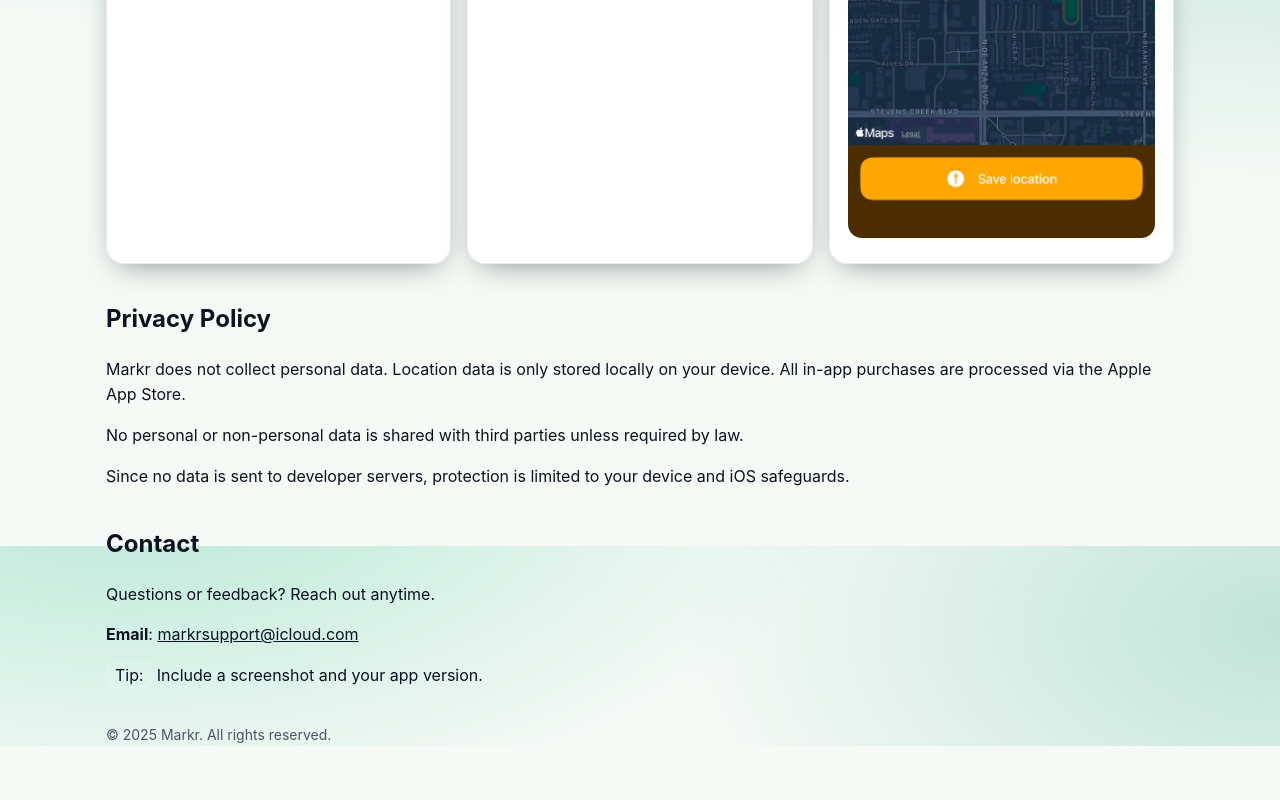
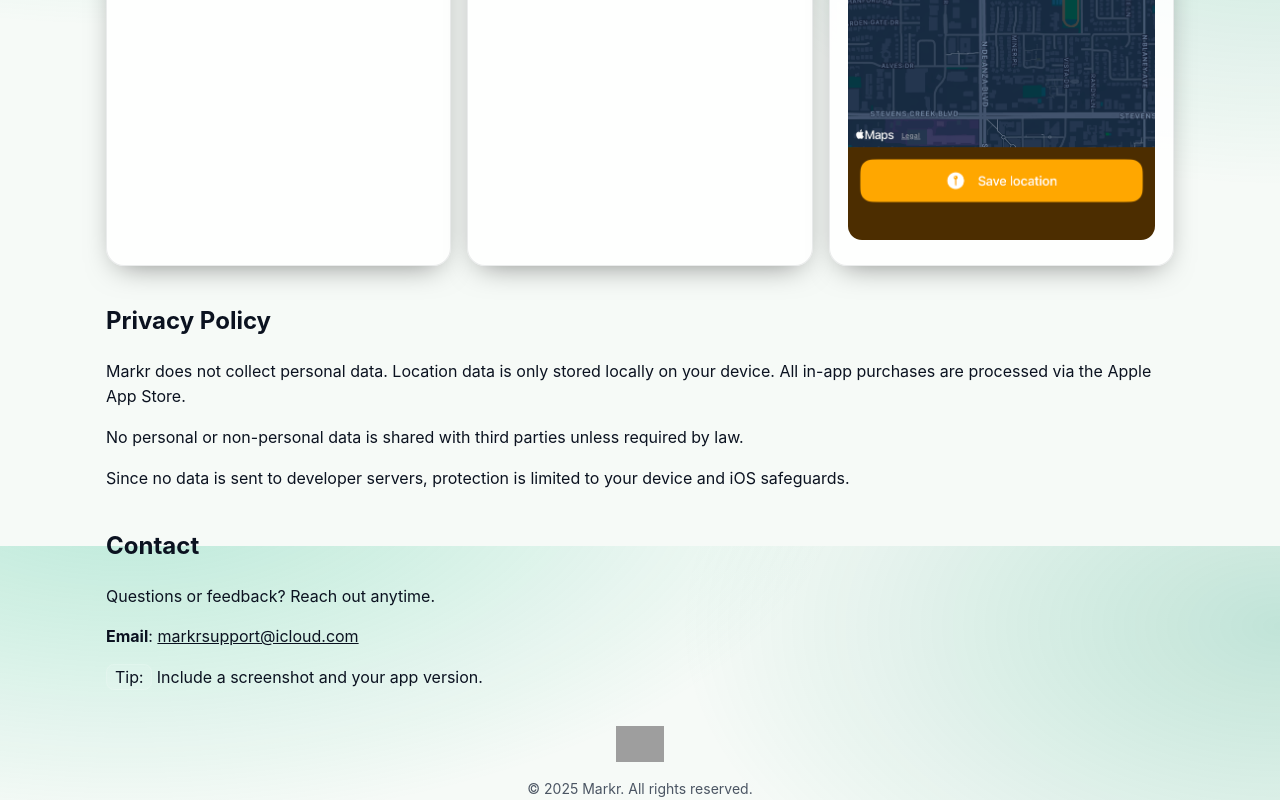
Before and after one commit to Eirias/MarkrSupport, a plain HTML site: page index.html in a window 1280 px wide. Shown: the part 1054-1854 px from the top of the page. Before the commit the page ends 1800 px from the top, so only its background shows below. Drawn offline with Linux system fonts and the light colour scheme; grey boxes are pictures that could not be loaded.

Commit message:
Add App Store download badges and location sharing feature
- Add official Apple App Store badges to hero and footer sections
- Badges automatically switch language (EN/DE) based on user selection
- Add new feature: share locations with friends and family
- Remove redundant privacy button from hero (available in navigation)

```diff
--- a/index.html
+++ b/index.html
@@ -34,7 +34,9 @@
       <div>
         <h1 id="hero-title">Markr - Save places with a single tap.</h1>
         <p class="subtitle" id="hero-sub">Markr is the fast on-the-go location list—no account, no cloud. Save your current position in an instant and organize your places effortlessly.</p>
-        <a class="cta" href="#privacy" id="cta-privacy">View Privacy</a>
+        <a class="app-store-badge" id="app-store-hero" href="https://apps.apple.com/us/app/markr-save-places/id6752721249" target="_blank" rel="noopener noreferrer">
+          <img src="https://tools.applemediaservices.com/api/badges/download-on-the-app-store/black/en-us?size=250x83" alt="Download on the App Store">
+        </a>
       </div>
     </section>
 
@@ -52,6 +54,7 @@
             <li id="f1">One-tap save of your current location</li>
             <li id="f2">Lightweight, privacy-first—data stays on device</li>
             <li id="f3">Widget & Control Center integration</li>
+            <li id="f4">Share locations with friends and family</li>
           </ul>
         </article>
         <article class="card">
@@ -81,7 +84,12 @@
   </main>
 
   <footer class="wrap">
-    © <span id="year">2025</span> Markr. <span id="rights">All rights reserved.</span>
+    <div class="footer-content">
+      <a class="app-store-badge app-store-badge-small" id="app-store-footer" href="https://apps.apple.com/us/app/markr-save-places/id6752721249" target="_blank" rel="noopener noreferrer">
+        <img src="https://tools.applemediaservices.com/api/badges/download-on-the-app-store/black/en-us?size=250x83" alt="Download on the App Store">
+      </a>
+      <p>© <span id="year">2025</span> Markr. <span id="rights">All rights reserved.</span></p>
+    </div>
   </footer>
 
   <script src="script.js"></script>
--- a/script.js
+++ b/script.js
@@ -14,6 +14,7 @@
       f1: "One-tap save of your current location",
       f2: "Lightweight, privacy-first—data stays on device",
       f3: "Widget & Control Center integration",
+      f4: "Share locations with friends and family",
       contact_title: "Contact",
       contact_desc: "Questions or feedback? Reach out anytime.",
       contact_email_label: "Email",
@@ -36,6 +37,7 @@
       f1: "Standort mit einem Tap speichern",
       f2: "Leichtgewichtig & datenschutzfreundlich – Daten bleiben auf dem Gerät",
       f3: "Widget- & Control Center-Integration",
+      f4: "Orte mit Freunden und Familie teilen",
       contact_title: "Kontakt",
       contact_desc: "Fragen oder Feedback? Schreib uns jederzeit.",
       contact_email_label: "E-Mail",
@@ -61,7 +63,6 @@
 
     $('#hero-title').textContent = d.hero_title;
     $('#hero-sub').textContent = d.hero_sub;
-    $('#cta-privacy').textContent = d.hero_cta;
 
     $('#marketing-title').textContent = d.marketing_title;
     $('#marketing-p1').textContent = d.marketing_p1;
@@ -72,6 +73,7 @@
     $('#f1').textContent = d.f1;
     $('#f2').textContent = d.f2;
     $('#f3').textContent = d.f3;
+    $('#f4').textContent = d.f4;
 
     $('#contact-title').textContent = d.contact_title;
     $('#contact-desc').textContent = d.contact_desc;
@@ -83,6 +85,16 @@
     $('#privacy-p3').textContent = d.privacy_p3;
 
     $('#rights').textContent = d.footer_rights;
+
+    // Update App Store badges based on language
+    const badgeLocale = lang === 'de' ? 'de-de' : 'en-us';
+    const badgeUrl = `https://tools.applemediaservices.com/api/badges/download-on-the-app-store/black/${badgeLocale}?size=250x83`;
+    const badgeAlt = lang === 'de' ? 'Laden im App Store' : 'Download on the App Store';
+    $$('.app-store-badge img').forEach(img => {
+      img.src = badgeUrl;
+      img.alt = badgeAlt;
+    });
+
     localStorage.setItem('lang', lang);
     langSelect.value = lang;
   }
--- a/styles.css
+++ b/styles.css
@@ -56,6 +56,10 @@
   background:linear-gradient(135deg,var(--accent),var(--accent-2));
   color:white;text-decoration:none;font-weight:700;box-shadow:0 10px 30px var(--ring)
 }
+.app-store-badge{display:inline-block;transition:opacity .2s,transform .2s}
+.app-store-badge:hover{opacity:.85;transform:scale(1.02)}
+.app-store-badge img{height:44px;width:auto;display:block}
+.app-store-badge-small img{height:36px}
 /*.hero img{width:100%;border-radius:20px;border:1px solid color-mix(in oklab, var(--fg) 8%, transparent);box-shadow:0 10px 30px -12px rgba(0,0,0,.6)}*/
 .section{margin:36px 0}
 .cards{display:grid;grid-template-columns:1fr;gap:16px}
@@ -67,6 +71,8 @@
 }
 .card img{width:100%;border-radius:14px;margin-top:8px}
 footer{padding:28px 0 60px;color:var(--muted);font-size:14px}
+.footer-content{display:flex;flex-direction:column;align-items:center;gap:16px;text-align:center}
+.footer-content p{margin:0}
 .kbd{
   padding:2px 8px;border-radius:8px;background:rgba(255,255,255,.08);border:1px solid rgba(255,255,255,.15);
   font-variant-numeric: tabular-nums; font-feature-settings:"tnum";
```
